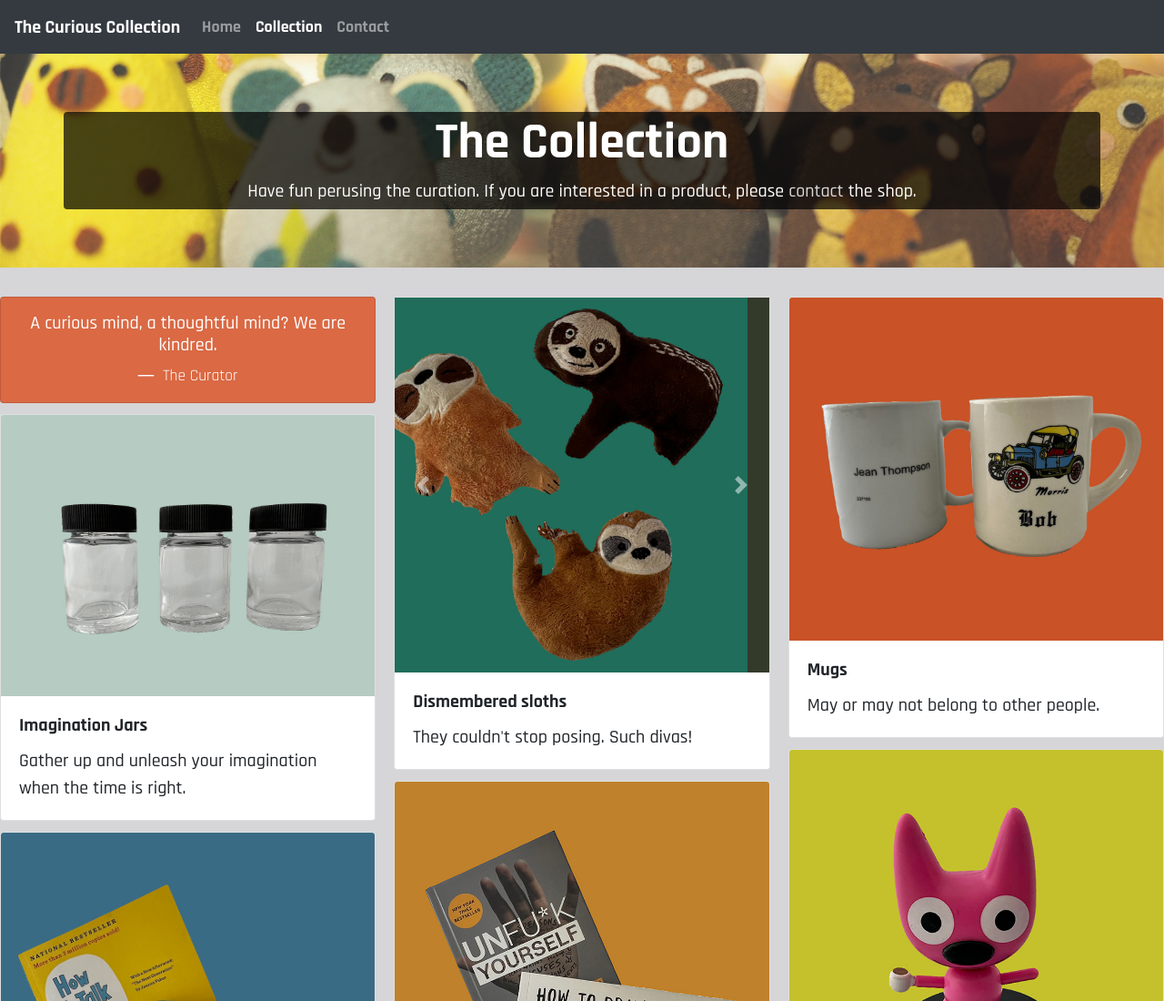
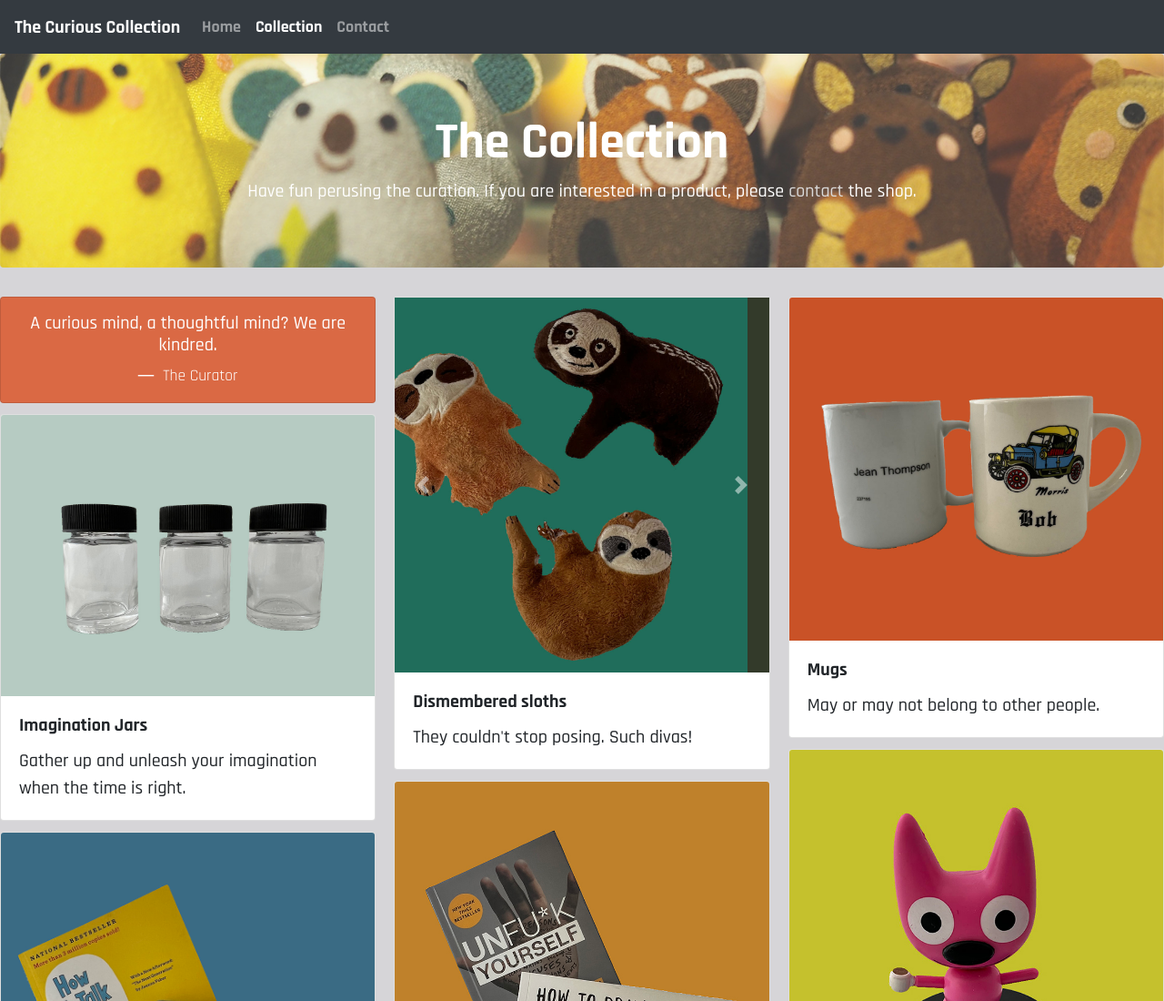
Before and after one commit to redcastro77/StuffShop, a plain HTML site: page collection.html in a window 1280 px wide. Shown: the top 1100 px of the page at 91% size. Drawn offline with nearby package versions, Linux system fonts and the light colour scheme; a web font is replaced by a local one.

Commit message:
containerBG

```diff
--- a/collection.html
+++ b/collection.html
@@ -51,8 +51,8 @@
         </div>
     </div>
 </nav>
-<div class="jumbotron jumbotron-fluid">
-    <div class="container containerBG d-flex align-items-center justify-content-center text-center h-100">
+<div class="jumbotron jumbotron-fluid containerBG">
+    <div class="container d-flex align-items-center justify-content-center text-center h-100">
         <div class="text-white">
             <h1 class="display-4">The Collection</h1>
             <h5 class="lead">Have fun perusing the curation. If you are interested in a product, please <a
```
